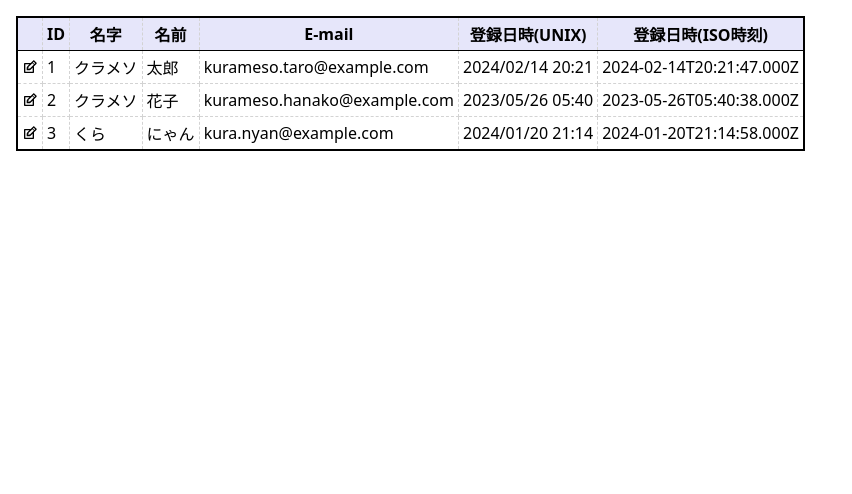
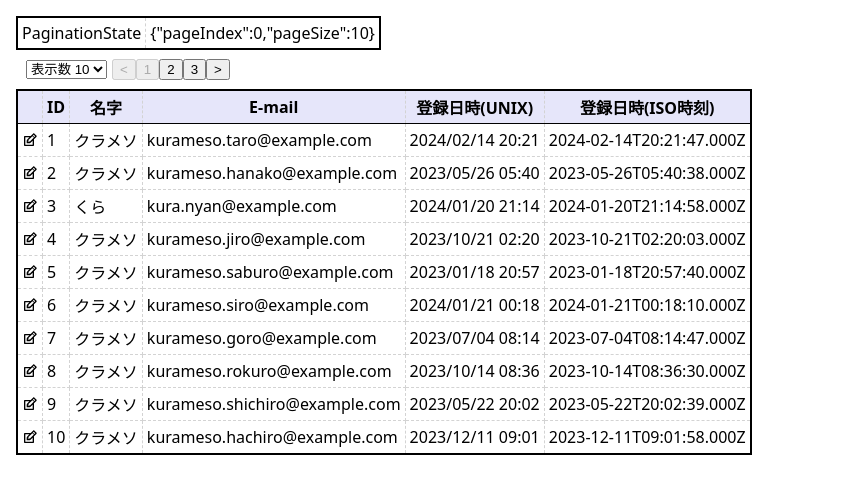
Before and after one commit to rednes/stackblitz-sandbox, a React (Create React App) app: page / in a window 1280 px wide. Shown: the top 494 px of the page, without its empty margins (0-852 px from the left). Built offline with nearby package versions, Linux system fonts and the light colour scheme.

Commit message:
add pagination

```diff
--- a/src/App.tsx
+++ b/src/App.tsx
@@ -3,6 +3,7 @@ import './style.css';
 import {
   flexRender,
   getCoreRowModel,
+  getPaginationRowModel,
   useReactTable,
 } from '@tanstack/react-table';
 import { FC, useEffect, useState } from 'react';
@@ -12,6 +13,9 @@ import { getData } from './data';
 
 export const App: FC = () => {
   const [data, setData] = useState<User[]>([]);
+
+  const initialPageIndex = 0;
+  const initialPageSize = 10;
 
   useEffect(() => {
     const fetchData = async () => {
@@ -23,12 +27,65 @@ export const App: FC = () => {
   const table = useReactTable<User>({
     columns,
     data,
+    initialState: {
+      pagination: {
+        pageIndex: initialPageIndex,
+        pageSize: initialPageSize,
+      },
+    },
     getCoreRowModel: getCoreRowModel(),
+    getPaginationRowModel: getPaginationRowModel(),
   });
 
   return (
     <div>
       <main>
+        <table>
+          <tbody>
+            <tr>
+              <td>PaginationState</td>
+              <td>{JSON.stringify(table.getState().pagination)}</td>
+            </tr>
+          </tbody>
+        </table>
+        <div style={{ margin: '5px' }}>
+          <select
+            style={{ margin: '5px' }}
+            value={table.getState().pagination.pageSize}
+            onChange={(e) => {
+              table.setPageSize(Number(e.target.value));
+            }}
+          >
+            {[10, 20, 30].map((pageSize) => (
+              <option key={pageSize} value={pageSize}>
+                表示数 {pageSize}
+              </option>
+            ))}
+          </select>
+          <button
+            onClick={() => table.previousPage()}
+            disabled={!table.getCanPreviousPage()}
+          >
+            {'<'}
+          </button>
+          {table.getPageOptions().map((page) => {
+            return (
+              <button
+                key={page}
+                onClick={() => table.setPageIndex(page)}
+                disabled={table.getState().pagination.pageIndex === page}
+              >
+                {page + 1}
+              </button>
+            );
+          })}
+          <button
+            onClick={() => table.nextPage()}
+            disabled={!table.getCanNextPage()}
+          >
+            {'>'}
+          </button>
+        </div>
         <table>
           <thead>
             {table.getHeaderGroups().map((headerGroup) => (
--- a/src/column.tsx
+++ b/src/column.tsx
@@ -38,10 +38,6 @@ export const columns: ColumnDef<User>[] = [
     header: '名字',
   },
   {
-    accessorKey: 'firstName',
-    header: '名前',
-  },
-  {
     accessorKey: 'email',
     header: 'E-mail',
   },
--- a/src/data.ts
+++ b/src/data.ts
@@ -25,6 +25,222 @@ const data: User[] = [
     createdAt: 1705785298000,
     createdAtStr: '2024-01-20T21:14:58.000Z',
   },
+  {
+    id: 4,
+    lastName: 'クラメソ',
+    firstName: '二郎',
+    email: 'kurameso.jiro@example.com',
+    createdAt: 1697854803000,
+    createdAtStr: '2023-10-21T02:20:03.000Z',
+  },
+  {
+    id: 5,
+    lastName: 'クラメソ',
+    firstName: '三郎',
+    email: 'kurameso.saburo@example.com',
+    createdAt: 1674075460000,
+    createdAtStr: '2023-01-18T20:57:40.000Z',
+  },
+  {
+    id: 6,
+    lastName: 'クラメソ',
+    firstName: '四郎',
+    email: 'kurameso.siro@example.com',
+    createdAt: 1705796290000,
+    createdAtStr: '2024-01-21T00:18:10.000Z',
+  },
+  {
+    id: 7,
+    lastName: 'クラメソ',
+    firstName: '五郎',
+    email: 'kurameso.goro@example.com',
+    createdAt: 1688458487000,
+    createdAtStr: '2023-07-04T08:14:47.000Z',
+  },
+  {
+    id: 8,
+    lastName: 'クラメソ',
+    firstName: '六郎',
+    email: 'kurameso.rokuro@example.com',
+    createdAt: 1697272590000,
+    createdAtStr: '2023-10-14T08:36:30.000Z',
+  },
+  {
+    id: 9,
+    lastName: 'クラメソ',
+    firstName: '七郎',
+    email: 'kurameso.shichiro@example.com',
+    createdAt: 1684785759000,
+    createdAtStr: '2023-05-22T20:02:39.000Z',
+  },
+  {
+    id: 10,
+    lastName: 'クラメソ',
+    firstName: '八郎',
+    email: 'kurameso.hachiro@example.com',
+    createdAt: 1702285318000,
+    createdAtStr: '2023-12-11T09:01:58.000Z',
+  },
+  {
+    id: 11,
+    lastName: 'クラメソ',
+    firstName: '九郎',
+    email: 'kurameso.kuro@example.com',
+    createdAt: 1676496405000,
+    createdAtStr: '2023-02-15T21:26:45.000Z',
+  },
+  {
+    id: 12,
+    lastName: 'クラメソ',
+    firstName: 'XXXX',
+    email: 'kurameso.xxxx@example.com',
+    createdAt: 1682420827000,
+    createdAtStr: '2023-04-25T11:07:07.000Z',
+  },
+  {
+    id: 13,
+    lastName: 'クラメソ',
+    firstName: 'XXXX',
+    email: 'kurameso.xxxx@example.com',
+    createdAt: 1687223148000,
+    createdAtStr: '2023-06-20T01:05:48.000Z',
+  },
+  {
+    id: 14,
+    lastName: 'クラメソ',
+    firstName: 'XXXX',
+    email: 'kurameso.xxxx@example.com',
+    createdAt: 1691735608000,
+    createdAtStr: '2023-08-11T06:33:28.000Z',
+  },
+  {
+    id: 15,
+    lastName: 'クラメソ',
+    firstName: 'XXXX',
+    email: 'kurameso.xxxx@example.com',
+    createdAt: 1685524776000,
+    createdAtStr: '2023-05-31T09:19:36.000Z',
+  },
+  {
+    id: 16,
+    lastName: 'クラメソ',
+    firstName: 'XXXX',
+    email: 'kurameso.xxxx@example.com',
+    createdAt: 1690198462000,
+    createdAtStr: '2023-07-24T11:34:22.000Z',
+  },
+  {
+    id: 17,
+    lastName: 'クラメソ',
+    firstName: 'XXXX',
+    email: 'kurameso.xxxx@example.com',
+    createdAt: 1692894609000,
+    createdAtStr: '2023-08-24T16:30:09.000Z',
+  },
+  {
+    id: 18,
+    lastName: 'クラメソ',
+    firstName: 'XXXX',
+    email: 'kurameso.xxxx@example.com',
+    createdAt: 1679222355000,
+    createdAtStr: '2023-03-19T10:39:15.000Z',
+  },
+  {
+    id: 19,
+    lastName: 'クラメソ',
+    firstName: 'XXXX',
+    email: 'kurameso.xxxx@example.com',
+    createdAt: 1707059626000,
+    createdAtStr: '2024-02-04T15:13:46.000Z',
+  },
+  {
+    id: 20,
+    lastName: 'クラメソ',
+    firstName: 'XXXX',
+    email: 'kurameso.xxxx@example.com',
+    createdAt: 1693714638000,
+    createdAtStr: '2023-09-03T04:17:18.000Z',
+  },
+  {
+    id: 21,
+    lastName: 'クラメソ',
+    firstName: 'XXXX',
+    email: 'kurameso.xxxx@example.com',
+    createdAt: 1672681375000,
+    createdAtStr: '2023-01-02T17:42:55.000Z',
+  },
+  {
+    id: 22,
+    lastName: 'クラメソ',
+    firstName: 'XXXX',
+    email: 'kurameso.xxxx@example.com',
+    createdAt: 1696346244000,
+    createdAtStr: '2023-10-03T15:17:24.000Z',
+  },
+  {
+    id: 23,
+    lastName: 'クラメソ',
+    firstName: 'XXXX',
+    email: 'kurameso.xxxx@example.com',
+    createdAt: 1678641093000,
+    createdAtStr: '2023-03-12T17:11:33.000Z',
+  },
+  {
+    id: 24,
+    lastName: 'クラメソ',
+    firstName: 'XXXX',
+    email: 'kurameso.xxxx@example.com',
+    createdAt: 1704939791000,
+    createdAtStr: '2024-01-11T02:23:11.000Z',
+  },
+  {
+    id: 25,
+    lastName: 'クラメソ',
+    firstName: 'XXXX',
+    email: 'kurameso.xxxx@example.com',
+    createdAt: 1683864574000,
+    createdAtStr: '2023-05-12T04:09:34.000Z',
+  },
+  {
+    id: 26,
+    lastName: 'クラメソ',
+    firstName: 'XXXX',
+    email: 'kurameso.xxxx@example.com',
+    createdAt: 1676132415000,
+    createdAtStr: '2023-02-11T16:20:15.000Z',
+  },
+  {
+    id: 27,
+    lastName: 'クラメソ',
+    firstName: 'XXXX',
+    email: 'kurameso.xxxx@example.com',
+    createdAt: 1681358084000,
+    createdAtStr: '2023-04-13T03:54:44.000Z',
+  },
+  {
+    id: 28,
+    lastName: 'クラメソ',
+    firstName: 'XXXX',
+    email: 'kurameso.xxxx@example.com',
+    createdAt: 1694367782000,
+    createdAtStr: '2023-09-10T17:43:02.000Z',
+  },
+  {
+    id: 29,
+    lastName: 'クラメソ',
+    firstName: 'XXXX',
+    email: 'kurameso.xxxx@example.com',
+    createdAt: 1688432919000,
+    createdAtStr: '2023-07-04T01:08:39.000Z',
+  },
+  {
+    id: 30,
+    lastName: 'クラメソ',
+    firstName: 'XXXX',
+    email: 'kurameso.xxxx@example.com',
+    createdAt: 1695238735000,
+    createdAtStr: '2023-09-20T19:38:55.000Z',
+  },
 ];
 
 export const getData: () => Promise<User[]> = async () => data;
```
